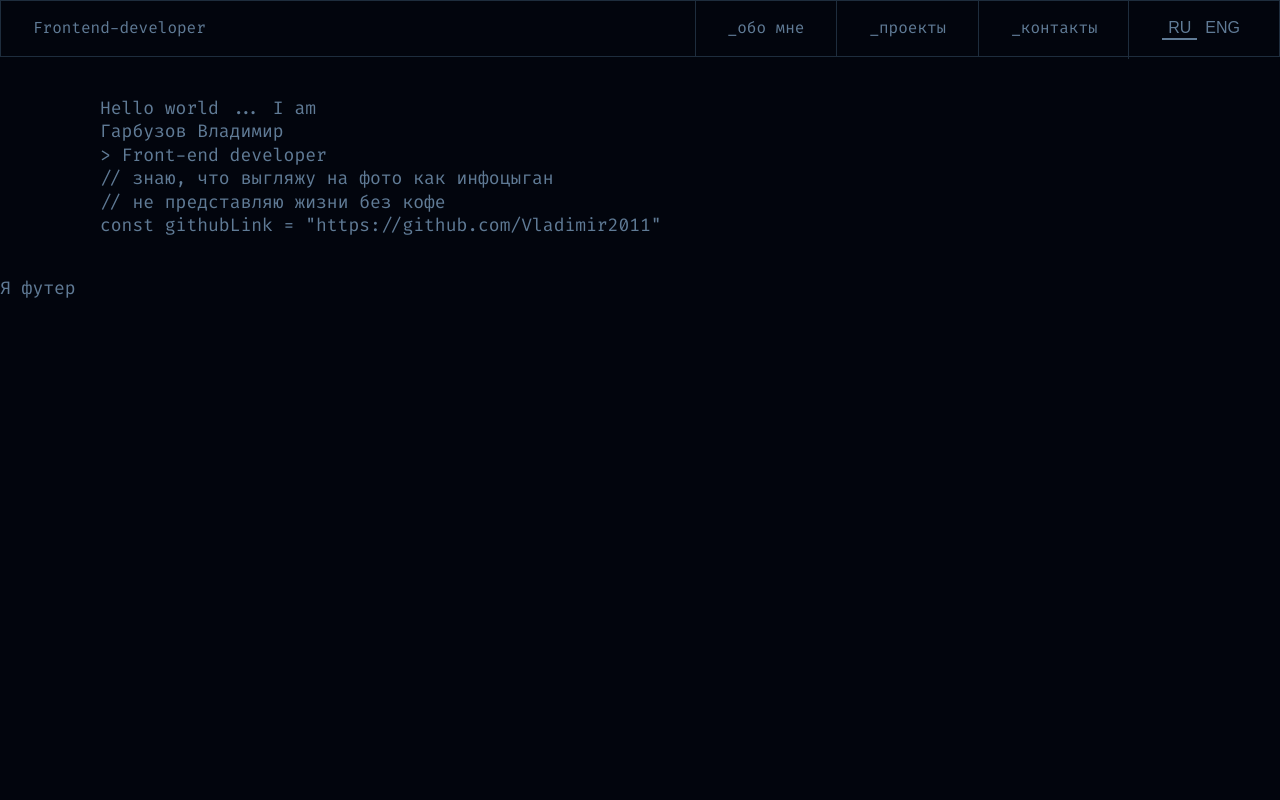
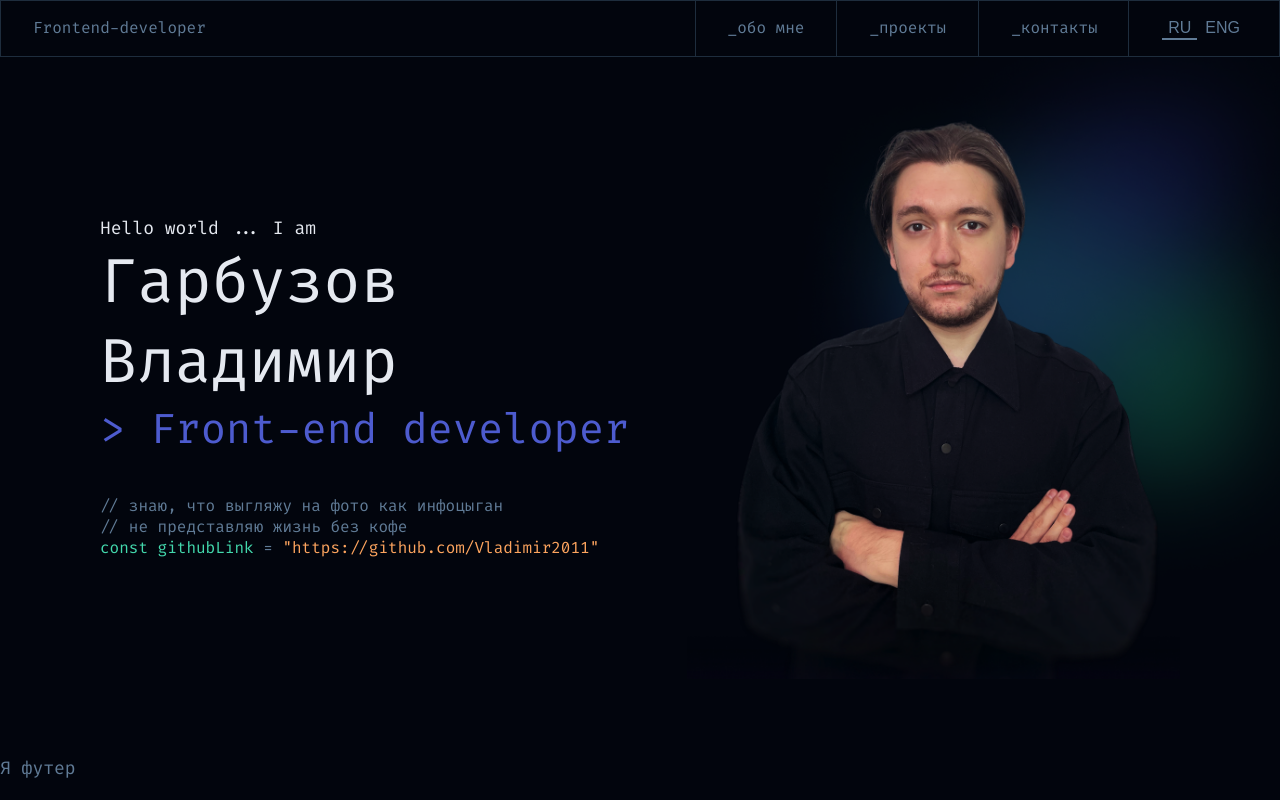
Before and after one commit to Vladimir2011/business-card-website, a Vue app: page / in a window 1280 px wide. Built offline with nearby package versions, Linux system fonts and the light colour scheme.

Commit message:
create meeting component, write styles for him

```diff
--- a/src/App.vue
+++ b/src/App.vue
@@ -1,35 +1,24 @@
 <template>
+  <div class="wrapper" id="#app">
     <Header />
     <main role="main">
+      <Meeting />
       <div class="container">
-      <section class="meeting">
-        <div class="meeting__container">
-          <div class="meeting__info-block">
-            <p class="meeting__paragraph">Hello world ... I am</p>
-            <h1 class="meeting__header">Гарбузов Владимир</h1>
-            <p class="meeting__profession-name"> > Front-end developer</p>
-            <ul class="meeting__comments-list">
-              <li class="meeting__comments-item">// знаю, что выгляжу на фото как инфоцыган</li>
-              <li class="meeting__comments-item">// не представляю жизни без кофе</li>
-              <li class="meeting__comments-item meeting__comments-item--variable">
-                <span class="meeting__comments-item-span-link">const githubLink</span> = <span class="meeting__comments-item-span-link">"https://github.com/Vladimir2011"</span>
-              </li>
-            </ul>
-          </div>
-        </div>
-      </section>
+
       </div>
     </main>
     <Footer />
+  </div>
 </template>
 
 <script>
 import Header from '@/components/Header'
 import Footer from '@/components/Footer'
+import Meeting from '@/components/Meeting'
 import { app } from '@/_config'
 
 export default {
-  components: { Header, Footer },
+  components: { Header, Footer, Meeting },
   setup () {
     const title = app.title
     document.title = title
--- a/src/_config.js
+++ b/src/_config.js
@@ -1,11 +1,3 @@
-export const process = {
-  dev: true
-}
-
-// export const site = {
-//   home: process.dev ? 'http://localhost:8080/' : 'https://tocode.ru'
-// }
-
 export const app = {
   title: 'Title майтл'
 }
--- a/src/assets/scss/common/_common.scss
+++ b/src/assets/scss/common/_common.scss
@@ -1 +1,3 @@
 @import 'header';
+@import 'meeting';
+@import 'footer';
--- /dev/null
+++ b/src/assets/scss/common/meeting.scss
@@ -0,0 +1,46 @@
+.meeting {
+  min-height: 700px;
+  background: url('./../../static/header-background.png') no-repeat;
+  background-size: cover;
+  .meeting__container {
+    display: flex;
+    align-items: center;
+    justify-content: space-between;
+    .meeting__info-block {
+      display: flex;
+      flex-direction: column;
+      .meeting__paragraph {
+        font-size: $bodyFontSize;
+        line-height: $mainLineHeight;
+        color: $light-color;
+      }
+      .meeting__header {
+        font-size: $h1FontSize;
+        line-height: $mainLineHeight;
+        color: $light-color;
+      }
+      .meeting__profession-name {
+        font-size: $h2FontSize;
+        line-height: $mainLineHeight;
+        color: $primary-color;
+      }
+      .meeting__comments-list {
+        margin-top: 40px;
+        .meeting__comments-item {
+          font-size: $subTitleFontSize;
+          line-height: $mainLineHeight;
+        }
+
+        .meeting__comments-item--variable {
+          .meeting__comments-item-span-var {
+            color: $success-color;
+          }
+
+          .meeting__comments-item-span-link {
+            color: $warning-color;
+          }
+        }
+      }
+    }
+  }
+}
--- a/src/assets/scss/main.scss
+++ b/src/assets/scss/main.scss
@@ -26,6 +26,7 @@ body {
   -moz-osx-font-smoothing: grayscale;
   margin: 0;
   padding: 0;
+  height: 100%;
   background-color: $default-color;
 }
 
@@ -81,6 +82,16 @@ section,
   padding: 0 100px;
 }
 
+.wrapper {
+  min-height: 100%;
+  display: flex;
+  flex-direction: column;
+}
+
+.main {
+  flex: 1 1 auto;
+}
+
 @import './common/_common';
 @import './helpers/_helpers';
 @import './utils/fonts';
--- /dev/null
+++ b/src/components/Meeting.vue
@@ -0,0 +1,29 @@
+<template>
+  <section class="meeting">
+    <div class="container">
+      <div class="meeting__container">
+        <div class="meeting__info-block">
+          <p class="meeting__paragraph">Hello world ... I am</p>
+          <h1 class="meeting__header">Гарбузов Владимир</h1>
+          <p class="meeting__profession-name"> > Front-end developer</p>
+          <ul class="meeting__comments-list">
+            <li class="meeting__comments-item">// знаю, что выгляжу на фото как инфоцыган</li>
+            <li class="meeting__comments-item">// не представляю жизнь без кофе</li>
+            <li class="meeting__comments-item meeting__comments-item--variable">
+              <span class="meeting__comments-item-span-var">const githubLink</span> = <a href="https://github.com/Vladimir2011" target="_blank" class="meeting__comments-item-span-link">"https://github.com/Vladimir2011"</a>
+            </li>
+          </ul>
+        </div>
+        <div class="meeting__image-container">
+          <img src="@/static/photo.png" alt="photo" class="meeting_image">
+        </div>
+      </div>
+    </div>
+  </section>
+</template>
+
+<script>
+export default {
+  name: "Meeting.vue"
+}
+</script>
--- a/src/main.js
+++ b/src/main.js
@@ -3,4 +3,6 @@ import App from './App.vue'
 
 import './assets/scss/main.scss'
 
-createApp(App).mount('#app')
+const app = createApp(App)
+
+app.mount('#app')
--- a/vue.config.js
+++ b/vue.config.js
@@ -1,5 +1,5 @@
 module.exports = {
-  publicPath: "/",
+  publicPath: '',
   productionSourceMap: false,
   assetsDir: "assets",
 };
```
Also changed, not shown: src/assets/scss/common/footer.scss (added), 1 other file (tests, documents, lock files or other folders). Lines whose indentation alone changed are shown as unchanged.
